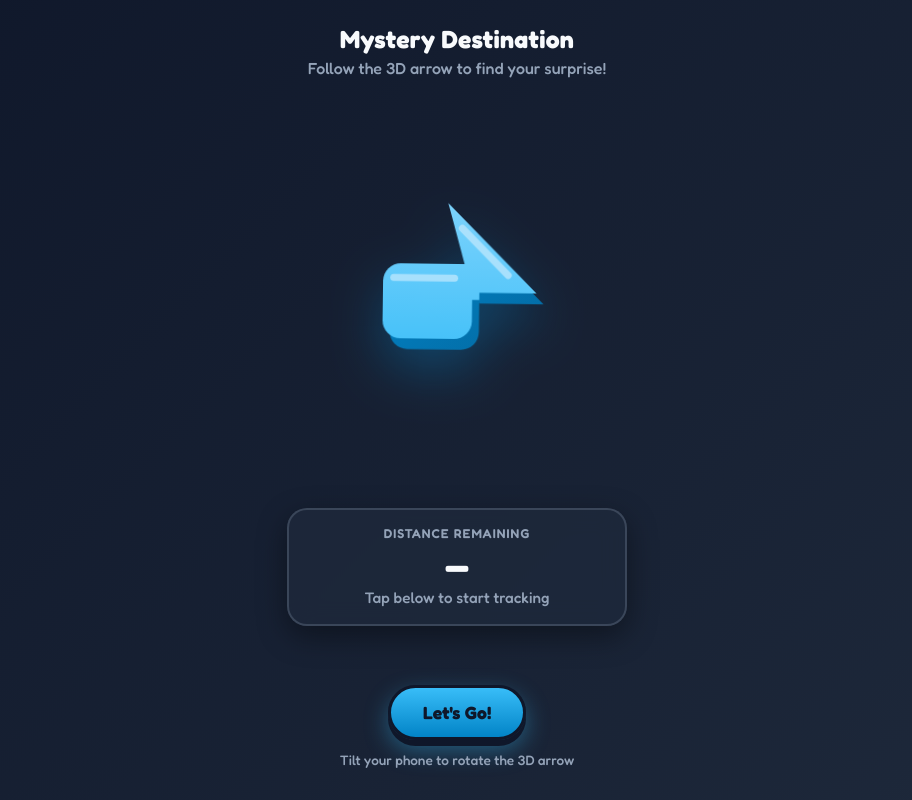
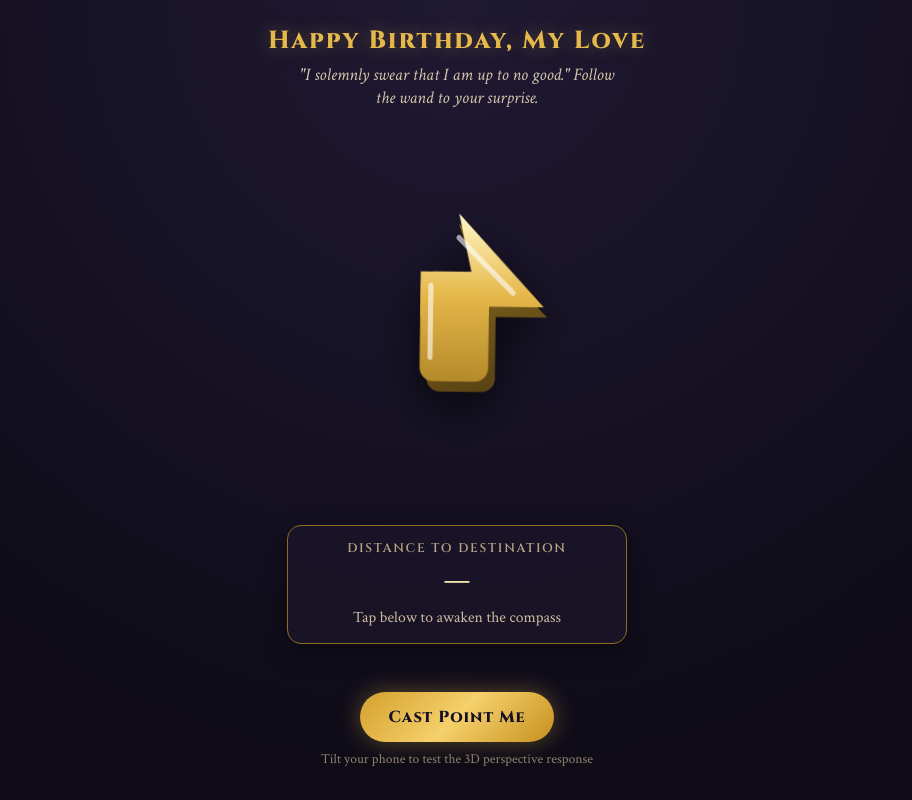
Before and after one commit to vova-flow/mystery-arrow, a plain HTML site: page index.html in a window 1280 px wide. Shown: the whole page, without its empty margins (183-1095 px from the left). Drawn offline with Linux system fonts and the light colour scheme.

Commit message:
Update index.html

```diff
--- a/index.html
+++ b/index.html
@@ -3,18 +3,19 @@
 <head>
   <meta charset="UTF-8" />
   <meta name="viewport" content="width=device-width, initial-scale=1.0, maximum-scale=1.0, user-scalable=no" />
-  <title>Mystery Destination</title>
+  <title>Mischief Managed — Birthday Quest</title>
   <link rel="preconnect" href="https://fonts.googleapis.com">
   <link rel="preconnect" href="https://fonts.gstatic.com" crossorigin>
-  <link href="https://fonts.googleapis.com/css2?family=Fredoka:wght@500;600;700&display=swap" rel="stylesheet">
+  <link href="https://fonts.googleapis.com/css2?family=Cinzel:wght@600;800&family=Crimson+Text:ital,wght@0,400;0,600;1,400&display=swap" rel="stylesheet">
   <style>
     :root {
-      --bg-gradient: linear-gradient(135deg, #0f172a 0%, #1e293b 100%);
-      --card-bg: rgba(30, 41, 59, 0.85);
-      --border-color: rgba(148, 163, 184, 0.25);
-      --accent-blue: #38bdf8;
-      --text-main: #f8fafc;
-      --text-muted: #94a3b8;
+      --bg-dark: #0f0c18;
+      --bg-card: #1a1528;
+      --gold: #e5b84b;
+      --gold-light: #fff0b3;
+      --gold-dim: #8c6d23;
+      --parchment: #f4e8d1;
+      --accent-glow: rgba(229, 184, 75, 0.35);
     }
 
     * {
@@ -24,9 +25,9 @@
     }
 
     body {
-      background: var(--bg-gradient);
-      color: var(--text-main);
-      font-family: 'Fredoka', system-ui, -apple-system, sans-serif;
+      background: radial-gradient(circle at top, #1f1933 0%, var(--bg-dark) 75%);
+      color: var(--parchment);
+      font-family: 'Crimson Text', Georgia, serif;
       min-height: 100dvh;
       display: flex;
       flex-direction: column;
@@ -40,21 +41,23 @@
     }
 
     header h1 {
+      font-family: 'Cinzel', serif;
       font-size: 1.55rem;
-      font-weight: 700;
-      letter-spacing: 0.01em;
-      color: var(--text-main);
-      margin-bottom: 4px;
+      letter-spacing: 0.08em;
+      color: var(--gold);
+      text-shadow: 0 0 18px var(--accent-glow);
+      margin-bottom: 6px;
     }
 
     header p {
-      font-size: 1rem;
-      color: var(--text-muted);
-      max-width: 310px;
+      font-size: 1.1rem;
+      font-style: italic;
+      color: #d3c5aa;
+      max-width: 320px;
       margin: 0 auto;
     }
 
-    /* 3D Arrow Container with playful cartoon float/wiggle animation */
+    /* 3D Arrow Container with playful cartoon floating/wiggling animation */
     .compass-wrapper {
       position: relative;
       width: 295px;
@@ -62,7 +65,7 @@
       display: flex;
       align-items: center;
       justify-content: center;
-      margin: 8px 0;
+      margin: 12px 0;
       transform-style: preserve-3d;
       transition: transform 0.1s ease-out;
       animation: floatAndWiggle 4s ease-in-out infinite;
@@ -77,7 +80,7 @@
       }
     }
 
-    /* Big Extruded 3D Arrow Container */
+    /* 3D Arrow Container */
     .arrow-container {
       position: absolute;
       inset: 0;
@@ -86,79 +89,78 @@
       justify-content: center;
       transition: transform 0.1s ease-out;
       transform-style: preserve-3d;
-      filter: drop-shadow(0 20px 25px rgba(2, 132, 199, 0.35));
+      filter: drop-shadow(0 15px 25px rgba(0, 0, 0, 0.7));
     }
 
     .arrow-svg {
-      width: 250px;
-      height: 250px;
-      transform: translateZ(35px);
+      width: 240px;
+      height: 240px;
+      transform: translateZ(35px); /* Pops out in 3D when phone tilts */
     }
 
     /* Status & Distance Readout Card */
     .readout-box {
-      background: var(--card-bg);
-      backdrop-filter: blur(12px);
-      -webkit-backdrop-filter: blur(12px);
-      border: 2px solid var(--border-color);
-      border-radius: 20px;
-      padding: 16px 20px;
+      background: rgba(26, 21, 40, 0.85);
+      border: 1px solid var(--gold-dim);
+      border-radius: 14px;
+      padding: 14px 22px;
       width: 100%;
       max-width: 340px;
-      box-shadow: 0 10px 30px rgba(0, 0, 0, 0.4);
+      box-shadow: 0 8px 24px rgba(0, 0, 0, 0.45);
     }
 
     .distance-label {
-      font-size: 0.8rem;
-      letter-spacing: 0.08em;
+      font-family: 'Cinzel', serif;
+      font-size: 0.78rem;
+      letter-spacing: 0.14em;
       text-transform: uppercase;
-      color: var(--text-muted);
-      font-weight: 600;
+      color: #b5a584;
     }
 
     .distance-value {
-      font-size: 2.25rem;
-      font-weight: 700;
-      color: var(--text-main);
-      margin: 2px 0;
+      font-family: 'Cinzel', serif;
+      font-size: 1.95rem;
+      font-weight: 800;
+      color: var(--gold-light);
+      margin: 4px 0;
     }
 
     .status-text {
-      font-size: 0.95rem;
-      color: var(--text-muted);
-      min-height: 1.3em;
+      font-size: 0.98rem;
+      color: #cbbba0;
+      min-height: 1.4em;
     }
 
     .arrived-banner {
       display: none;
       margin-top: 8px;
       padding: 8px 12px;
-      border-radius: 12px;
-      background: rgba(56, 189, 248, 0.18);
-      border: 2px solid var(--accent-blue);
-      color: var(--accent-blue);
-      font-weight: 700;
-      font-size: 0.95rem;
+      border-radius: 8px;
+      background: rgba(229, 184, 75, 0.18);
+      border: 1px solid var(--gold);
+      color: var(--gold-light);
+      font-family: 'Cinzel', serif;
+      font-size: 0.9rem;
     }
 
     /* Activation Button */
     button#startBtn {
-      background: linear-gradient(180deg, #38bdf8 0%, #0284c7 100%);
-      color: #0f172a;
-      border: 3px solid #0f172a;
+      background: linear-gradient(135deg, #d4a02c 0%, #f5d06b 50%, #c6901e 100%);
+      color: #161024;
+      border: none;
       border-radius: 999px;
-      padding: 14px 32px;
-      font-family: 'Fredoka', sans-serif;
-      font-size: 1.1rem;
-      font-weight: 700;
+      padding: 14px 28px;
+      font-family: 'Cinzel', serif;
+      font-size: 1rem;
+      font-weight: 800;
+      letter-spacing: 0.06em;
       cursor: pointer;
-      box-shadow: 0 6px 0 #0f172a, 0 10px 25px rgba(56, 189, 248, 0.4);
-      transition: transform 0.1s ease, box-shadow 0.1s ease;
+      box-shadow: 0 0 22px var(--accent-glow);
+      transition: transform 0.15s ease, opacity 0.2s ease;
     }
 
     button#startBtn:active {
-      transform: translateY(4px);
-      box-shadow: 0 2px 0 #0f172a;
+      transform: scale(0.96);
     }
 
     button#startBtn.hidden {
@@ -167,70 +169,71 @@
 
     .hint {
       font-size: 0.85rem;
-      color: var(--text-muted);
-      margin-top: 12px;
+      color: #8f826c;
+      margin-top: 8px;
     }
   </style>
 </head>
 <body>
 
   <header>
-    <h1>Mystery Destination</h1>
-    <p>Follow the 3D arrow to find your surprise!</p>
+    <h1>Happy Birthday, My Love</h1>
+    <p>"I solemnly swear that I am up to no good." Follow the wand to your surprise.</p>
   </header>
 
   <div class="compass-wrapper" id="compassWrapper">
-    <!-- Smooth Extruded 3D Arrow styled like reference image -->
+    <!-- Clean 3D Golden Arrow pointing UP -->
     <div class="arrow-container" id="arrowContainer">
       <svg class="arrow-svg" viewBox="0 0 140 140" fill="none" xmlns="http://www.w3.org/2000/svg">
         <defs>
-          <!-- 3D Extrusion Side/Depth Gradient (Darker Shade) -->
-          <linearGradient id="sideDepth" x1="50" y1="35" x2="110" y2="110" gradientUnits="userSpaceOnUse">
-            <stop offset="0%" stop-color="#0284c7"/>
-            <stop offset="100%" stop-color="#0369a1"/>
+          <!-- 3D Extrusion Side/Depth Gradient (Darker Antique Gold) -->
+          <linearGradient id="goldSide" x1="70" y1="20" x2="110" y2="120" gradientUnits="userSpaceOnUse">
+            <stop offset="0%" stop-color="#8c6d23"/>
+            <stop offset="100%" stop-color="#543e11"/>
           </linearGradient>
-          <!-- Main Top Face Gradient (Bright Smooth Blue) -->
-          <linearGradient id="topFace" x1="70" y1="20" x2="70" y2="120" gradientUnits="userSpaceOnUse">
-            <stop offset="0%" stop-color="#7dd3fc"/>
-            <stop offset="100%" stop-color="#38bdf8"/>
+          <!-- Main Top Face Gradient (Bright Magical Gold) -->
+          <linearGradient id="goldTop" x1="70" y1="15" x2="70" y2="125" gradientUnits="userSpaceOnUse">
+            <stop offset="0%" stop-color="#fff5c0"/>
+            <stop offset="40%" stop-color="#e5b84b"/>
+            <stop offset="100%" stop-color="#a67c1e"/>
           </linearGradient>
         </defs>
 
-        <!-- Extruded 3D Depth Shadow/Sides (Offset down-right) -->
-        <g fill="url(#sideDepth)">
+        <!-- 3D Extruded Sides (Shifted slightly down-right for depth) -->
+        <g fill="url(#goldSide)">
           <!-- Shaft depth -->
-          <rect x="32" y="62" width="50" height="42" rx="10" />
-          <!-- Head depth -->
-          <path d="M 68 28 L 118 78 L 82 78 Z" />
+          <rect x="52" y="52" width="40" height="64" rx="8" />
+          <!-- Arrowhead depth -->
+          <path d="M 70 18 L 122 72 L 88 72 Z" />
         </g>
 
         <!-- Main Smooth Top Face -->
-        <g fill="url(#topFace)">
+        <g fill="url(#goldTop)">
           <!-- Shaft Top -->
-          <rect x="28" y="56" width="50" height="42" rx="10" />
-          <!-- Head Top -->
-          <path d="M 64 22 L 114 72 L 78 72 Z" />
-          <!-- Center connecting square to make it one solid shape -->
-          <rect x="64" y="56" width="18" height="20" />
+          <rect x="48" y="46" width="40" height="64" rx="8" />
+          <!-- Arrowhead Top -->
+          <path d="M 70 12 L 120 66 L 82 66 Z" />
+          <!-- Center bridge -->
+          <rect x="48" y="46" width="40" height="26" />
         </g>
 
-        <!-- Soft Highlight Reflection for Glossy 3D Look -->
-        <path d="M 34 64 L 68 64" stroke="#bae6fd" stroke-width="4" stroke-linecap="round" opacity="0.8"/>
-        <path d="M 72 36 L 98 62" stroke="#bae6fd" stroke-width="4" stroke-linecap="round" opacity="0.8"/>
+        <!-- Glossy Highlights for 3D Shiny Effect -->
+        <path d="M 54 54 L 54 96" stroke="#ffffff" stroke-width="3" stroke-linecap="round" opacity="0.6"/>
+        <path d="M 70 26 L 102 58" stroke="#ffffff" stroke-width="3" stroke-linecap="round" opacity="0.6"/>
       </svg>
     </div>
   </div>
 
   <div class="readout-box">
-    <div class="distance-label">Distance Remaining</div>
+    <div class="distance-label">Distance to Destination</div>
     <div class="distance-value" id="distanceDisplay">—</div>
-    <div class="status-text" id="statusText">Tap below to start tracking</div>
-    <div class="arrived-banner" id="arrivedBanner">🎉 You Made It! 🎉</div>
+    <div class="status-text" id="statusText">Tap below to awaken the compass</div>
+    <div class="arrived-banner" id="arrivedBanner">✨ You have arrived at the destination! ✨</div>
   </div>
 
   <div>
-    <button id="startBtn">Let's Go!</button>
-    <div class="hint" id="hintText">Tilt your phone to rotate the 3D arrow</div>
+    <button id="startBtn">Cast Point Me</button>
+    <div class="hint" id="hintText">Tilt your phone to test the 3D perspective response</div>
   </div>
 
   <script>
@@ -306,16 +309,15 @@
 
       distanceDisplay.textContent = formatDistance(distMeters);
 
-      // Point directly toward destination relative to phone's compass heading
       const arrowRotation = (targetBearing - phoneHeading + 360) % 360;
       arrowContainer.style.transform = `rotate(${arrowRotation}deg)`;
 
       if (distMeters <= 35) {
         arrivedBanner.style.display = 'block';
-        statusText.textContent = 'Look around — your surprise is right here!';
+        statusText.textContent = 'Look up — the magic awaits!';
       } else {
         arrivedBanner.style.display = 'none';
-        statusText.textContent = `Heading ${Math.round(targetBearing)}° • Keep following the arrow`;
+        statusText.textContent = `Heading ${Math.round(targetBearing)}° • Keep following the golden arrow`;
       }
     }
 
@@ -347,7 +349,7 @@
         return;
       }
 
-      statusText.textContent = 'Finding your location...';
+      statusText.textContent = 'Acquiring GPS signal...';
 
       navigator.geolocation.watchPosition(
         (pos) => {
@@ -380,17 +382,17 @@
         try {
           const response = await DeviceOrientationEvent.requestPermission();
           if (response !== 'granted') {
-            statusText.textContent = 'Motion sensor permission denied.';
+            statusText.textContent = 'Compass permission denied.';
             return;
           }
         } catch (err) {
-          statusText.textContent = 'Could not request sensor permission.';
+          statusText.textContent = 'Could not request permission.';
           return;
         }
       }
 
       startBtn.classList.add('hidden');
-      hintText.textContent = 'Tilt your phone to interact with the 3D arrow';
+      hintText.textContent = 'Tilt your phone to see the 3D golden arrow in action';
       startTracking();
     });
   </script>
```
